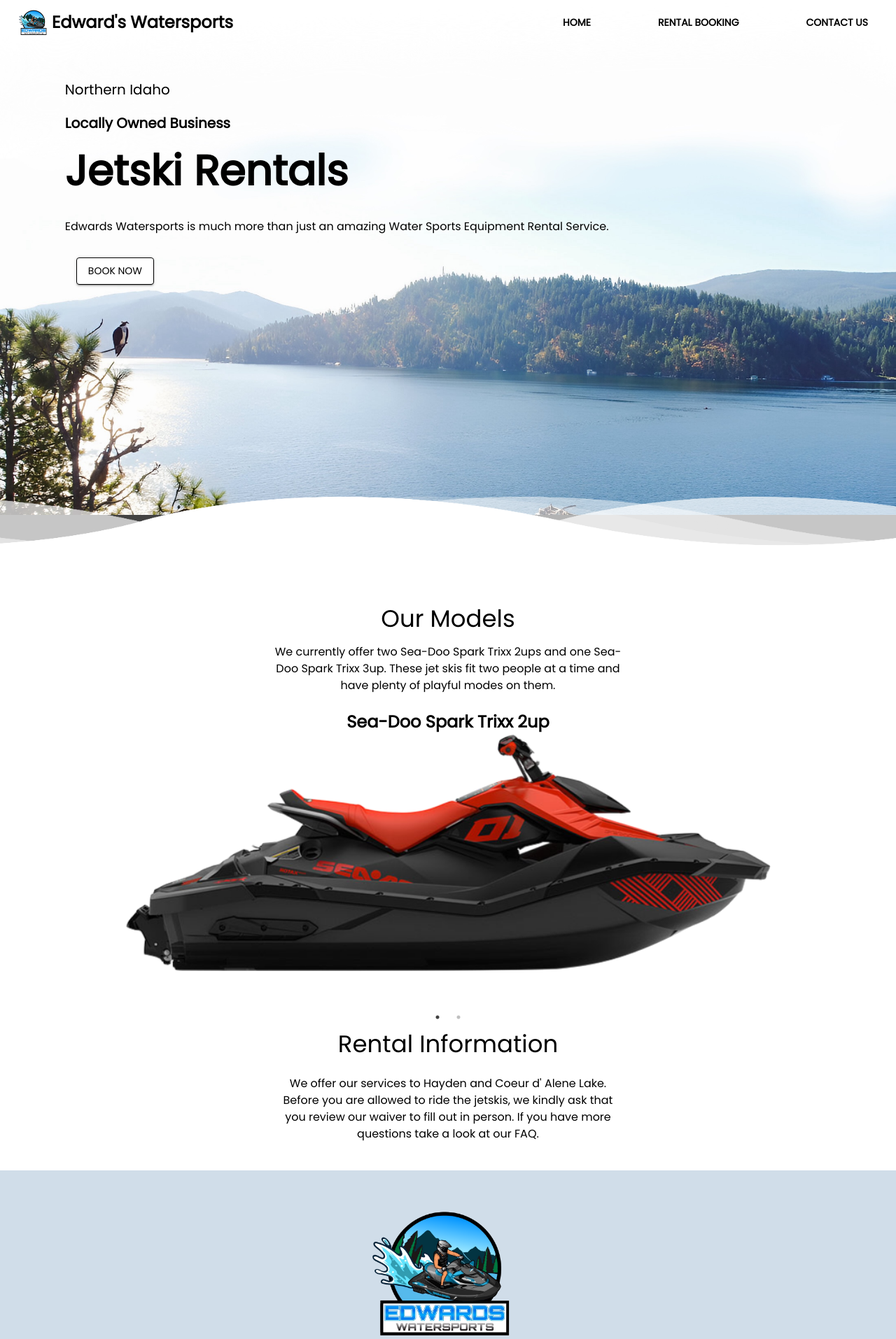
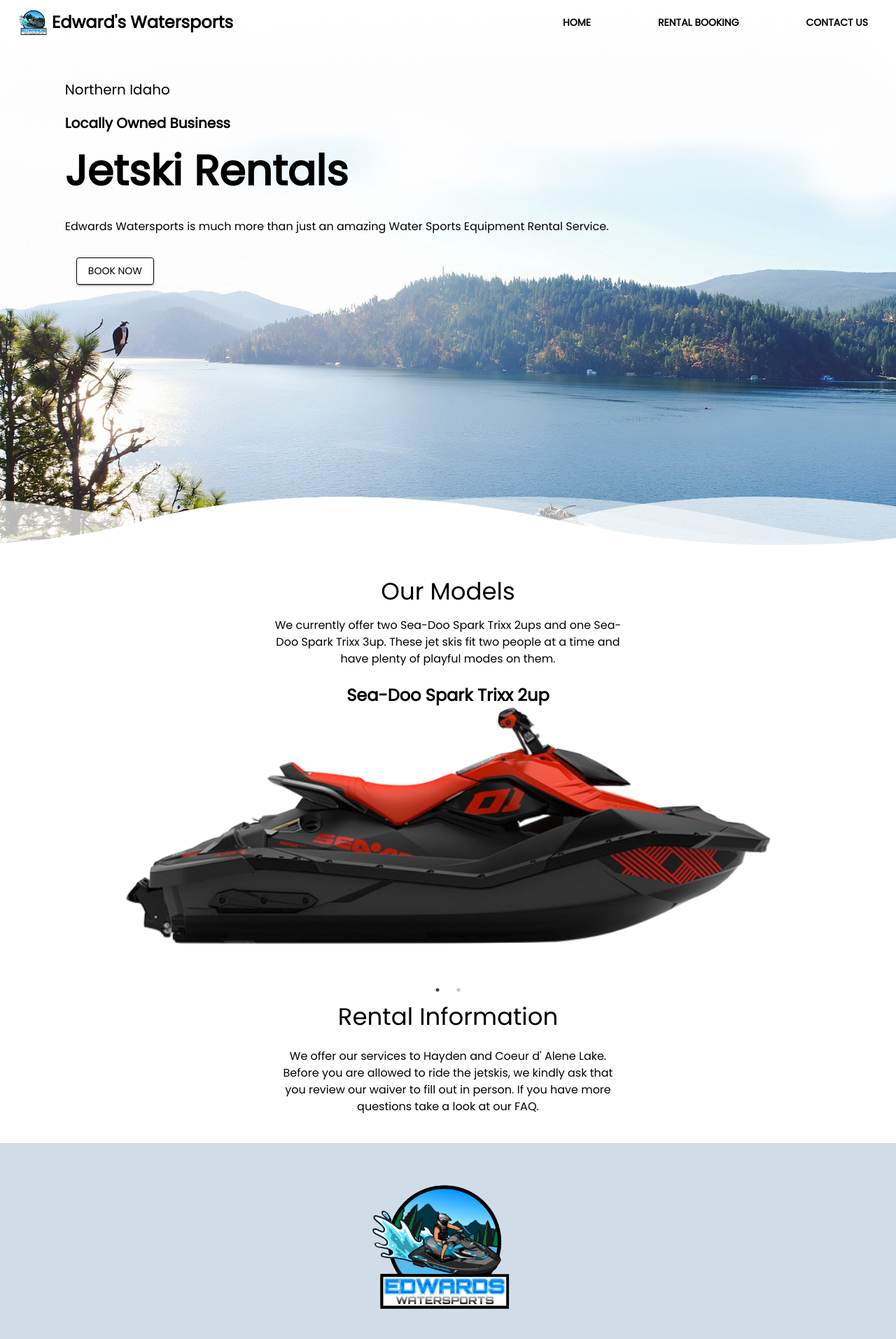
Before and after one commit to grantmoody/edwards-watersports, a React (Create React App) app: page / in a window 1280 px wide. Shown: the top 1914 px of the page at 70% size. Built offline with nearby package versions, Linux system fonts and the light colour scheme.

Commit message:
fix overflow

```diff
--- a/src/App.css
+++ b/src/App.css
@@ -1,5 +1,6 @@
 .App {
   text-align: center;
+  overflow: hidden;
 }
 
 .App-logo {
--- a/src/index.css
+++ b/src/index.css
@@ -111,7 +111,6 @@ section .wave.wave4 {
   background-size: cover;
   background-repeat: no-repeat;
   height: 800px;
-  margin-bottom: 1000px;
   background-position: center;
 }
 
--- a/src/page/home.tsx
+++ b/src/page/home.tsx
@@ -52,9 +52,9 @@ const Home: React.FC = () => {
     }, []);
 
     return (
+        <div >
             <div className='home'>
                 <NavBar />
-
                 <HeroSectionContainer sx={{ backgroundColor: 'rgba(255, 255, 255, 0.0)' }}>
                     <Box className="hero-text" sx={{ textAlign: 'left', width: "90%" }}>
                         <Typography variant="h6" mt={"1rem"} mb={"1rem"} color="black">Northern Idaho</Typography>
@@ -78,6 +78,7 @@ const Home: React.FC = () => {
                         </Box>
                     </Box>
                 </HeroSectionContainer>
+            </div>
             <section>
                 <div className="wave wave1" />
                 <div className="wave wave2" />
@@ -107,13 +108,6 @@ const Home: React.FC = () => {
                     BOOK NOW
                 </Button>
             </div>
-
-            <FooterContainer>
-                <a target="_blank" href="https://www.instagram.com/edwardswatersports/?igshid=MzRlODBiNWFlZA%3D%3D">
-                    <i className="ri-instagram-line footer-link"></i>
-                </a>
-            </FooterContainer>
-
         </div>
     );
 };
--- a/src/page/moreInfo.tsx
+++ b/src/page/moreInfo.tsx
@@ -4,7 +4,7 @@ import ImageSlider from "../components/ImageSlider";
 
 interface MoreInfoProps {
     className?: string;
-  }
+}
 
 const MoreInfo: React.FC<MoreInfoProps> = ({ className }) => {
     const images = [
@@ -13,7 +13,7 @@ const MoreInfo: React.FC<MoreInfoProps> = ({ className }) => {
     ];
 
     return (
-        <Container className={`centeredContainer ${className}`} sx={{marginTop: '400px'}}>
+        <Container className={`centeredContainer ${className}`}>
             <Typography variant="h4" mt={3}>
                 Our Models
             </Typography>
```
Lines whose indentation alone changed are shown as unchanged.
